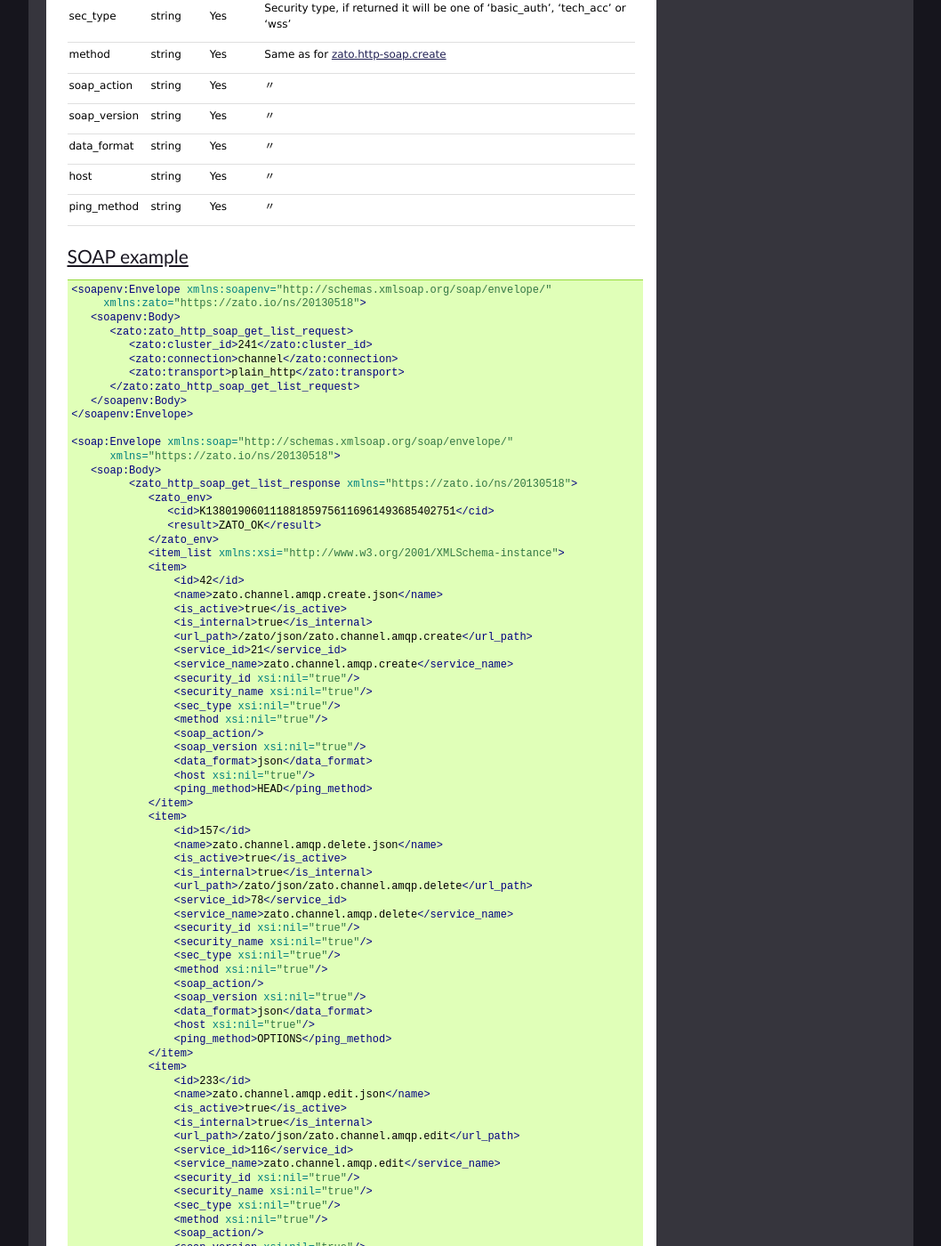
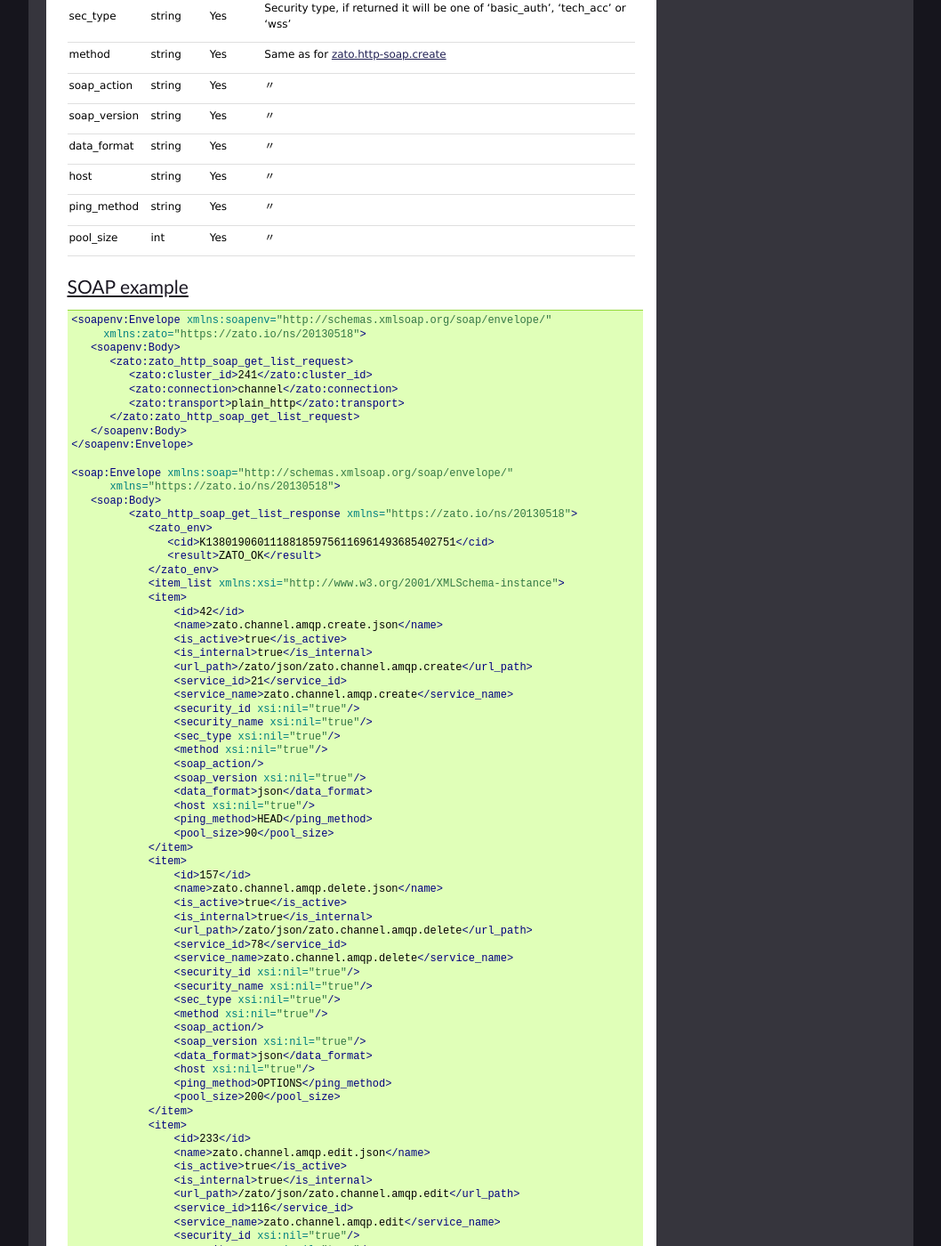
Before and after one commit to rfdiazpr/zato-docs, a Sphinx documentation site: the page built from sphinx/public-api/details/zato.http-soap.get-list.txt, in a window 1280 px wide and 1400 px high, scrolled down 1119 px. Shown: the whole window at 89% size, without its empty margins (111-1169 px from the left). Built offline with Sphinx 7.4.7, drawn with Linux system fonts in a browser that asks for light colours; some of the changed text lies outside the part shown.

Commit message:
Docs for zatosource/zato#77 (outconn HTTP/SOAP pool size)

```diff
--- a/sphinx/public-api/details/zato.http-soap.create.txt
+++ b/sphinx/public-api/details/zato.http-soap.create.txt
@@ -94,6 +94,9 @@
 host         string   Yes      If it's an outgoing connection, the host to invoke services on. Must include either 'http://' or 'https://' prefix.
 ping_method  string   Yes      (New in 1.2) If it's an outgoing connection, the HTTP method to use for :doc:`pinging <./zato.http-soap.ping>` the connection.
                                HEAD will be used if ping_method is not given.
+pool_size    int      Yes      (New in 1.2) If it's an outgoing connection, how many HTTP connections to keep in a pool at maximum for this particular
+                               outgoing connection. The connections are added to the pool as needed, on fly. Default value of 200
+                               will be used if pool_size is not given.
 ============ ======== ======== ================================================================================================================================================
 
 
@@ -161,7 +164,8 @@
      "transport": "plain_http",
      "url_path": "/json",
      "host": "http://10.152.11.182:9093",
-     "ping_method": "OPTIONS"
+     "ping_method": "OPTIONS",
+     "pool_size": 90
    }
 
    {
--- a/sphinx/public-api/details/zato.http-soap.edit.txt
+++ b/sphinx/public-api/details/zato.http-soap.edit.txt
@@ -39,6 +39,7 @@
 data_format  string   Yes      〃
 host         string   Yes      〃
 ping_method  string   Yes      〃
+pool_size    int      Yes      〃
 ============ ======== ======== ================================================================
 
 
--- a/sphinx/public-api/details/zato.http-soap.get-list.txt
+++ b/sphinx/public-api/details/zato.http-soap.get-list.txt
@@ -54,6 +54,7 @@
 data_format   string   Yes      〃
 host          string   Yes      〃
 ping_method   string   Yes      〃
+pool_size     int      Yes      〃
 ============= ======== ======== ==============================================================================
 
 SOAP example
@@ -98,6 +99,7 @@
                    <data_format>json</data_format>
                    <host xsi:nil="true"/>
                    <ping_method>HEAD</ping_method>
+                   <pool_size>90</pool_size>
                </item>
                <item>
                    <id>157</id>
@@ -116,6 +118,7 @@
                    <data_format>json</data_format>
                    <host xsi:nil="true"/>
                    <ping_method>OPTIONS</ping_method>
+                   <pool_size>200</pool_size>
                </item>
                <item>
                    <id>233</id>
@@ -174,7 +178,8 @@
         "service_id": 118,
         "url_path": "/myapp/soap/myservice1",
         "id": 240,
-        "ping_method":"HEAD"
+        "ping_method":"HEAD",
+        "pool_size":90
       },
       {
         "data_format": "xml",
@@ -192,7 +197,8 @@
         "service_id": 118,
         "url_path": "/myapp/soap/myservice2",
         "id": 242,
-        "ping_method":"OPTIONS"
+        "ping_method":"OPTIONS",
+        "pool_size":200
       },
       {
         "data_format": "xml",
@@ -210,7 +216,8 @@
         "service_id": 21,
         "url_path": "/zato/soap",
         "id": 41,
-        "ping_method":"CUSTOM"
+        "ping_method":"CUSTOM",
+        "pool_size":600
       }
     ]
   }
--- a/sphinx/web-admin/outgoing/plain-http.txt
+++ b/sphinx/web-admin/outgoing/plain-http.txt
@@ -38,6 +38,9 @@
 Host                HTTP server's host, may include a port
 URL path            Path a resource to be invoked is mounted on
 Ping method         (New in 1.2) HTTP method to use for pinging the connection (defaults to HEAD).
+Pool size           (New in 1.2) How big an underlying connection pool can be, any requests above it will be discarded and a warning
+                    will be logged. This setting is per each server worker and connections are created on demand, when they're actually
+                    needed.
 Security            Name of a security definition -
                     :doc:`HTTP Basic Auth <../security/basic-auth>`,
                     :doc:`technical account <../security/tech-account>`
--- a/sphinx/web-admin/outgoing/soap.txt
+++ b/sphinx/web-admin/outgoing/soap.txt
@@ -38,6 +38,9 @@
 SOAP action         SOAP action a service to be invoked uses
 SOAP version        SOAP version a service to be invoked uses, can be either 1.1 or 1.2.
 Ping method         (New in 1.2) HTTP method to use for pinging the connection (defaults to HEAD).
+Pool size           (New in 1.2) How big an underlying connection pool can be, any requests above it will be discarded and a warning
+                    will be logged. This setting is per each server worker and connections are created on demand, when they're actually
+                    needed.
 Security            Name of a security definition -
                     :doc:`HTTP Basic Auth <../security/basic-auth>`,
                     :doc:`technical account <../security/tech-account>`
```
Also changed, not shown: other parts of sphinx/public-api/details/zato.http-soap.get-list.txt (+1 -0 lines), sphinx/gfx/web-admin/outgoing/plain-http-create.png, sphinx/gfx/web-admin/outgoing/soap-update.png, 4 other files.
